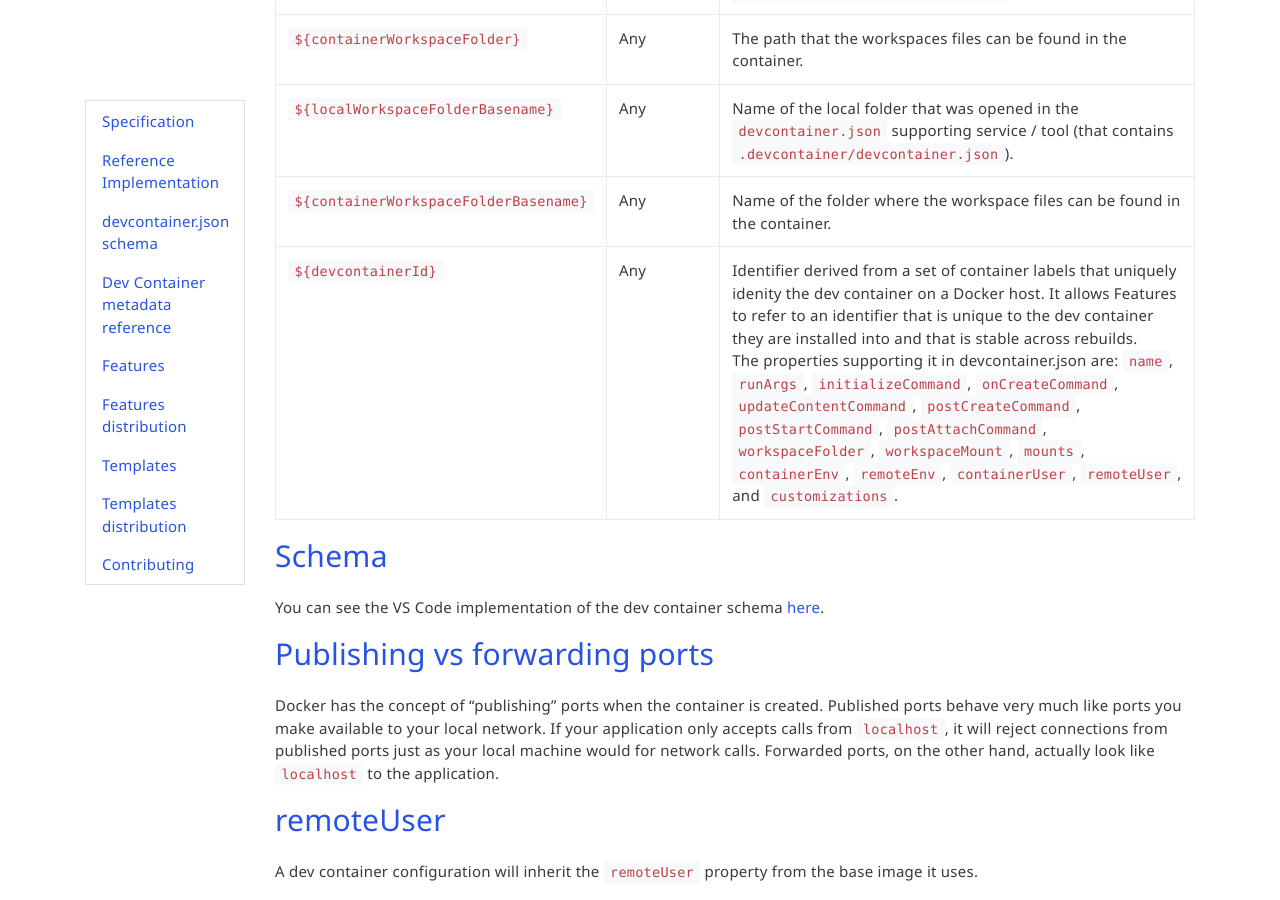
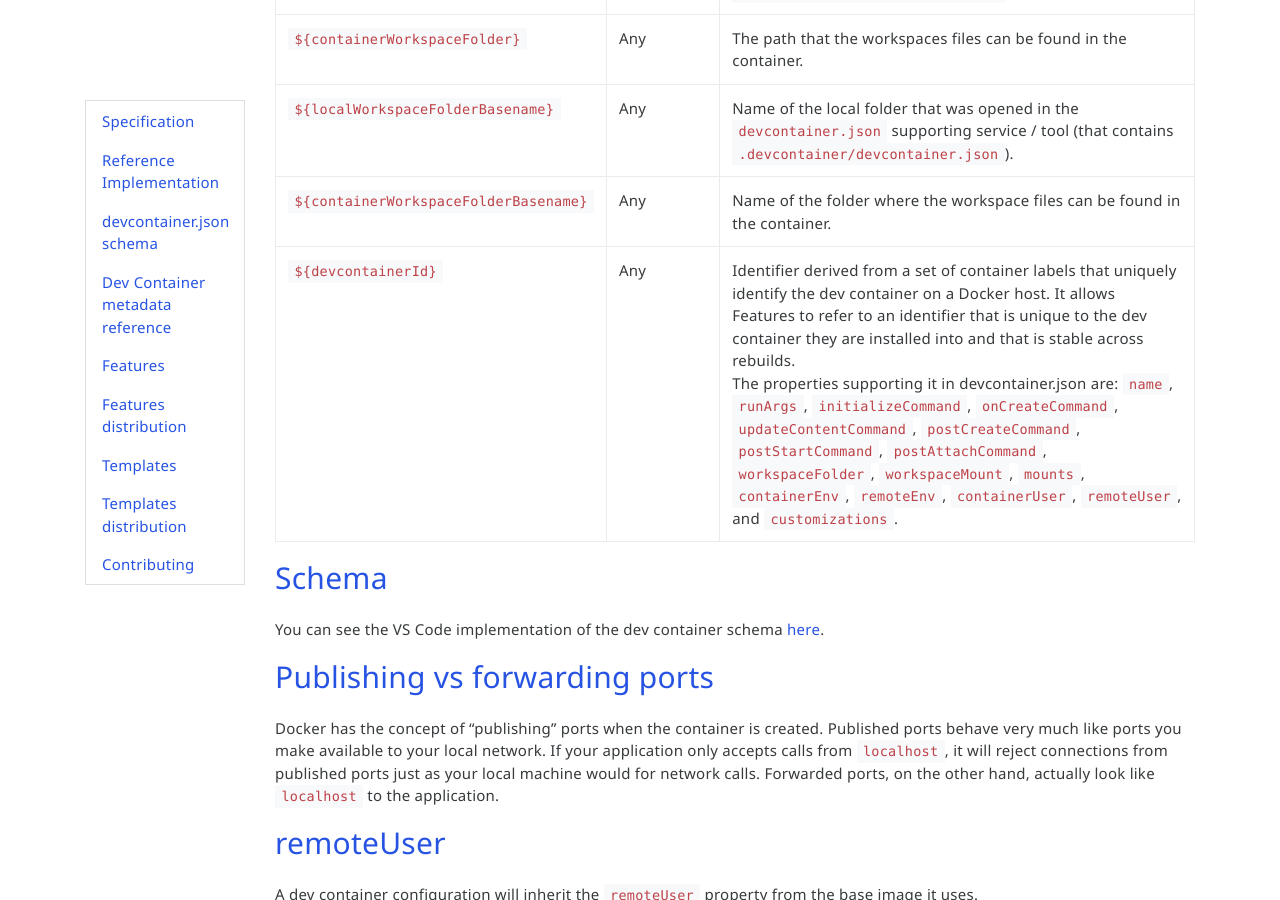
Before and after one commit to devcontainers/devcontainers.github.io, a Jekyll site: the page built from _implementors/json_reference.md, in a window 1280 px wide and 900 px high, scrolled down 9996 px. Built offline with Jekyll 4.4.1, drawn with Linux system fonts in a browser that asks for light colours; nearby versions of some CDN libraries; comment, search, counter and statistics services are not loaded.

Commit message:
Update json_reference.md

```diff
--- a/_implementors/json_reference.md
+++ b/_implementors/json_reference.md
@@ -169,7 +169,7 @@ Variables can be referenced in certain string values in `devcontainer.json` in t
 | `${containerWorkspaceFolder}` | Any | The path that the workspaces files can be found in the container. |
 | `${localWorkspaceFolderBasename}` | Any | Name of the local folder that was opened in the `devcontainer.json` supporting service / tool (that contains `.devcontainer/devcontainer.json`). |
 | `${containerWorkspaceFolderBasename}` | Any | Name of the folder where the workspace files can be found in the container. |
-| `${devcontainerId}` | Any | Identifier derived from a set of container labels that uniquely idenity the dev container on a Docker host. It allows Features to refer to an identifier that is unique to the dev container they are installed into and that is stable across rebuilds.<br> The properties supporting it in devcontainer.json are: `name`, `runArgs`, `initializeCommand`, `onCreateCommand`, `updateContentCommand`, `postCreateCommand`, `postStartCommand`, `postAttachCommand`, `workspaceFolder`, `workspaceMount`, `mounts`, `containerEnv`, `remoteEnv`, `containerUser`, `remoteUser`, and `customizations`. |
+| `${devcontainerId}` | Any | Identifier derived from a set of container labels that uniquely identify the dev container on a Docker host. It allows Features to refer to an identifier that is unique to the dev container they are installed into and that is stable across rebuilds.<br> The properties supporting it in devcontainer.json are: `name`, `runArgs`, `initializeCommand`, `onCreateCommand`, `updateContentCommand`, `postCreateCommand`, `postStartCommand`, `postAttachCommand`, `workspaceFolder`, `workspaceMount`, `mounts`, `containerEnv`, `remoteEnv`, `containerUser`, `remoteUser`, and `customizations`. |
 {: .table .table-bordered .table-responsive}
 
 ## <a href="#schema" name="schema" class="anchor"> Schema </a>
```
